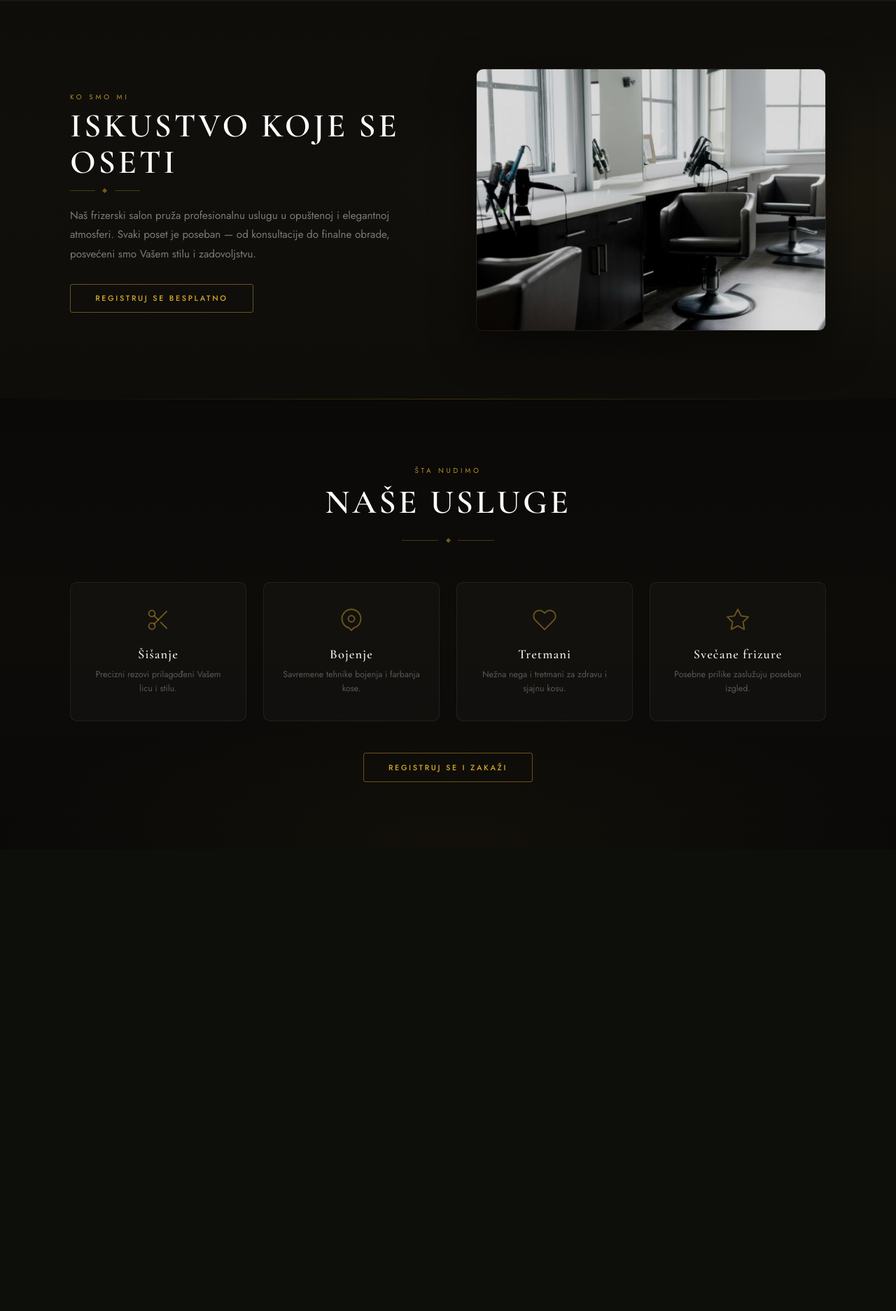
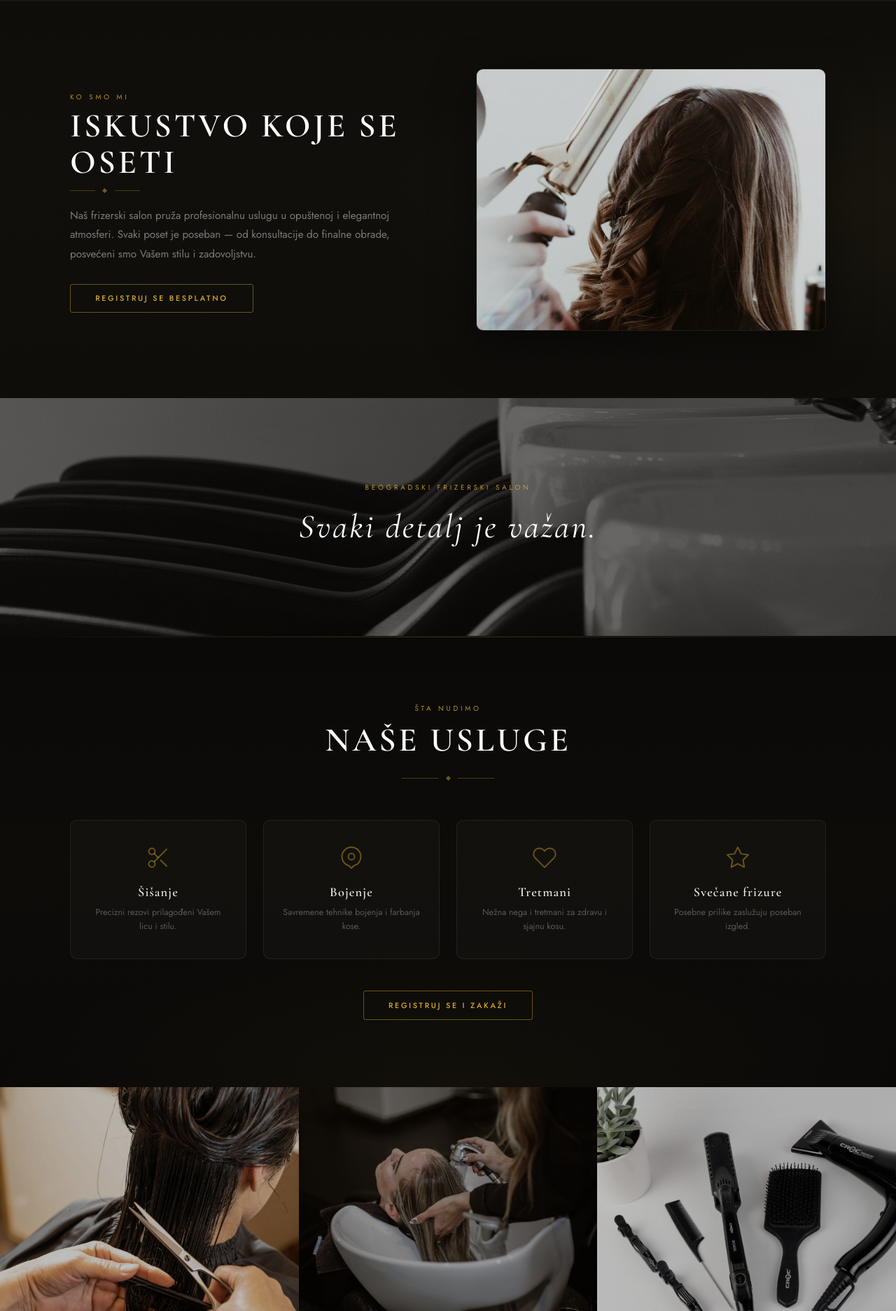
Before and after one commit to jelickatarina/FrizerskiSalonPHP, a PHP site: page / in a window 1280 px wide. Shown: the part 1032-2906 px from the top of the page at 70% size. Before the commit the page ends 2150 px from the top, so only its background shows below. Run offline with PHP 8.4, Linux system fonts and the light colour scheme.

Commit message:
Poboljšaj početnu stranu novim slikama i sekcijama
- Hero: nova slika (pranje kose, tamno i dramatično)
- O nama: nova slika (uvijanje kose, close-up)
- Nova parallax traka sa B&W slikom lavaboi između sekcija
- Nova galerija 3 slike na dnu (šišanje, pranje, oprema)

https://claude.ai/code/session_01Bm6p7T7mmK9Q4m5FtWhWXi

```diff
--- a/index.php
+++ b/index.php
@@ -102,10 +102,19 @@
             </a>
         </div>
         <div class="home-about-img">
-            <img src="salon1.jpg" alt="Frizerski salon">
+            <img src="baylee-gramling-MMz03PyCOZg-unsplash.jpg" alt="Stilizovanje kose">
         </div>
     </div>
 </section>
+
+<!-- Parallax traka -->
+<div class="home-parallax">
+    <div class="home-parallax-overlay"></div>
+    <div class="home-parallax-content">
+        <span class="ct-eyebrow">Beogradski frizerski salon</span>
+        <p class="home-parallax-quote">Svaki detalj je važan.</p>
+    </div>
+</div>
 
 <!-- Usluge preview -->
 <section class="home-services">
@@ -173,6 +182,19 @@
     </div>
 </section>
 
+<!-- Galerija -->
+<section class="home-gallery">
+    <div class="home-gallery-img">
+        <img src="farhad-ibrahimzade-V2HDOQTJh3o-unsplash.jpg" alt="Šišanje">
+    </div>
+    <div class="home-gallery-img">
+        <img src="lindsay-cash-Md_DhaFsnCQ-unsplash.jpg" alt="Pranje kose">
+    </div>
+    <div class="home-gallery-img">
+        <img src="shari-sirotnak-oM5YoMhTf8E-unsplash.jpg" alt="Oprema">
+    </div>
+</section>
+
 <script src="bootstrap-5.3.3-dist/js/bootstrap.bundle.min.js"></script>
 <script>
   const nav = document.querySelector('.kn-nav');
--- a/mojstil.css
+++ b/mojstil.css
@@ -174,9 +174,9 @@ body.index-page {
 .hero-section {
     position: relative;
     min-height: 100vh;
-    background-image: url("salon4.jpg");
+    background-image: url("lindsay-cash-Md_DhaFsnCQ-unsplash.jpg");
     background-size: cover;
-    background-position: center;
+    background-position: center 30%;
     display: flex;
     align-items: center;
     justify-content: center;
@@ -534,6 +534,80 @@ body.index-page {
 @media (max-width: 520px) {
     .home-about, .home-services { padding: 4rem 1.2rem; }
     .home-services-grid { grid-template-columns: 1fr; }
+}
+
+/* ── Parallax traka ───────────────────────────────── */
+.home-parallax {
+    position: relative;
+    height: 340px;
+    background-image: url("giorgio-trovato-qrz6s4yDcIM-unsplash.jpg");
+    background-size: cover;
+    background-position: center;
+    background-attachment: fixed;
+    display: flex;
+    align-items: center;
+    justify-content: center;
+    text-align: center;
+    overflow: hidden;
+}
+
+.home-parallax-overlay {
+    position: absolute;
+    inset: 0;
+    background: rgba(10,9,7,0.62);
+}
+
+.home-parallax-content {
+    position: relative;
+    z-index: 1;
+    display: flex;
+    flex-direction: column;
+    align-items: center;
+    gap: 0.8rem;
+}
+
+.home-parallax-quote {
+    font-family: 'Cormorant Garamond', Georgia, serif;
+    font-size: clamp(1.8rem, 4vw, 3rem);
+    font-style: italic;
+    font-weight: 400;
+    color: #ffffff;
+    letter-spacing: 0.06em;
+    margin: 0;
+    padding: 0;
+    text-align: center;
+}
+
+/* ── Galerija ─────────────────────────────────────── */
+.home-gallery {
+    display: grid;
+    grid-template-columns: repeat(3, 1fr);
+    height: 320px;
+}
+
+.home-gallery-img {
+    overflow: hidden;
+    position: relative;
+}
+
+.home-gallery-img img {
+    width: 100%;
+    height: 100%;
+    object-fit: cover;
+    display: block;
+    filter: brightness(0.75) saturate(0.7);
+    transition: filter 0.5s, transform 0.5s;
+}
+
+.home-gallery-img:hover img {
+    filter: brightness(0.9) saturate(0.9);
+    transform: scale(1.04);
+}
+
+@media (max-width: 640px) {
+    .home-parallax { background-attachment: scroll; height: 260px; }
+    .home-gallery { grid-template-columns: 1fr; height: auto; }
+    .home-gallery-img { height: 220px; }
 }
 
 /* ── Kontakt stranica ─────────────────────────────── */
```
